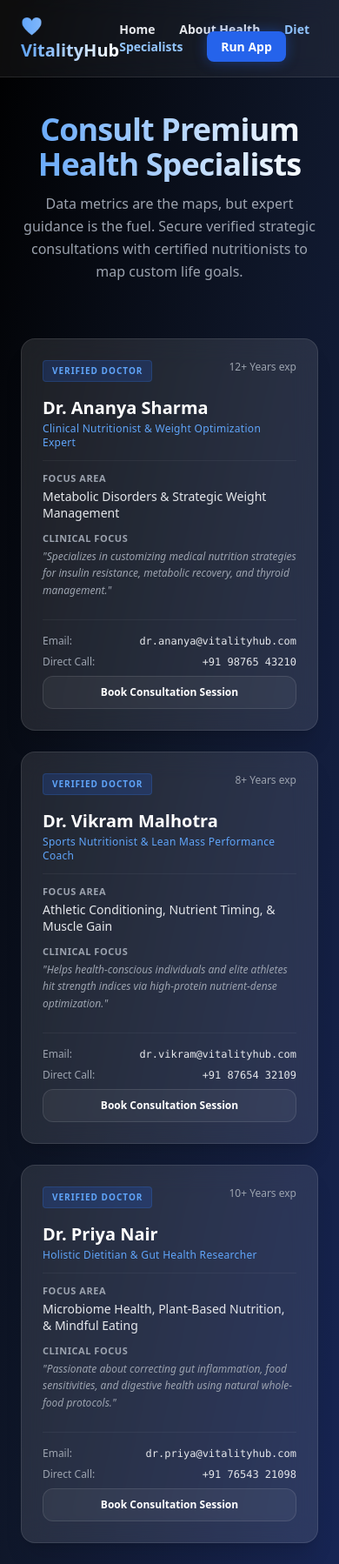
After one commit to dishika-banwale85/BMI-project, a Django app: page /specialists/ in a window 390 px wide. The commit adds this page. Shown: the whole page at 87% size. Run offline with Django 5.2, Linux system fonts and the light colour scheme; some libraries are stand-ins or nearby versions.

Commit message:
Integrated specialist doctor directory page with responsive contact items

```diff
--- a/calculator/templates/calculator/base.html
+++ b/calculator/templates/calculator/base.html
@@ -17,7 +17,7 @@
             <div class="space-x-6 text-sm font-semibold">
                 <a href="{% url 'home' %}" class="hover:text-blue-400 transition-colors">Home</a>
                 <a href="{% url 'about' %}" class="hover:text-blue-400 transition-colors">About Health</a>
-                <a href="{% url 'calculator' %}" class="bg-blue-600 hover:bg-blue-500 text-white px-4 py-2 rounded-lg transition-all shadow-[0_0_15px_rgba(37,99,235,0.4)]">
+                <a href="{% url 'specialists' %}" class="hover:text-blue-400 transition-colors text-blue-300">Diet Specialists</a> <a href="{% url 'calculator' %}" class="bg-blue-600 hover:bg-blue-500 text-white px-4 py-2 rounded-lg transition-all shadow-[0_0_15px_rgba(37,99,235,0.4)]">
                     Run App
                 </a>
             </div>
@@ -28,5 +28,6 @@
         {% block content %}{% endblock %}
     </main>
 
+
 </body>
 </html>
--- /dev/null
+++ b/calculator/templates/calculator/specialists.html
@@ -0,0 +1,64 @@
+{% extends 'calculator/base.html' %}
+
+{% block title %}Expert Directory - VitalityHub{% endblock %}
+
+{% block content %}
+<div class="space-y-8 max-w-5xl mx-auto">
+
+    <div class="text-center space-y-3 py-4">
+        <h1 class="text-4xl font-extrabold tracking-tight text-transparent bg-clip-text bg-gradient-to-r from-blue-400 to-white">
+            Consult Premium Health Specialists
+        </h1>
+        <p class="text-gray-400 text-base max-w-2xl mx-auto leading-relaxed">
+            Data metrics are the maps, but expert guidance is the fuel. Secure verified strategic consultations with certified nutritionists to map custom life goals.
+        </p>
+    </div>
+
+    <div class="grid grid-cols-1 md:grid-cols-3 gap-6 pt-4">
+        {% for doctor in doctors %}
+        <div class="bg-white/10 backdrop-blur-lg border border-white/10 hover:border-blue-500/30 rounded-2xl p-6 flex flex-col justify-between shadow-xl transition-all duration-300 transform hover:-translate-y-1">
+            <div>
+                <div class="flex justify-between items-start mb-4">
+                    <span class="bg-blue-600/20 text-blue-400 border border-blue-500/20 text-[10px] uppercase font-bold tracking-widest px-2.5 py-1 rounded">
+                        Verified Doctor
+                    </span>
+                    <span class="text-xs text-gray-400 font-medium">{{ doctor.experience }} exp</span>
+                </div>
+
+                <h3 class="text-xl font-bold text-white mb-0.5">{{ doctor.name }}</h3>
+                <p class="text-xs text-blue-400 font-medium tracking-wide mb-3">{{ doctor.role }}</p>
+
+                <hr class="border-white/5 mb-3">
+
+                <div class="space-y-3">
+                    <div>
+                        <h4 class="text-[11px] uppercase tracking-wider font-bold text-gray-400">Focus Area</h4>
+                        <p class="text-sm text-gray-200 mt-0.5 leading-snug">{{ doctor.specialty }}</p>
+                    </div>
+                    <div>
+                        <h4 class="text-[11px] uppercase tracking-wider font-bold text-gray-400">Clinical Focus</h4>
+                        <p class="text-xs text-gray-400 mt-0.5 leading-relaxed italic">"{{ doctor.bio }}"</p>
+                    </div>
+                </div>
+            </div>
+
+            <div class="mt-6 pt-4 border-t border-white/5 space-y-2 text-xs">
+                <div class="flex justify-between text-gray-400">
+                    <span>Email:</span>
+                    <span class="text-gray-200 font-mono select-all">{{ doctor.email }}</span>
+                </div>
+                <div class="flex justify-between text-gray-400 mb-4">
+                    <span>Direct Call:</span>
+                    <span class="text-gray-200 font-mono">{{ doctor.phone }}</span>
+                </div>
+                <a href="mailto:{{ doctor.email }}?subject=VitalityHub Consultation Query"
+                   class="block text-center bg-white/5 hover:bg-blue-600 border border-white/10 hover:border-blue-500 text-white font-bold py-2.5 rounded-xl transition-all duration-200 mt-2">
+                    Book Consultation Session
+                </a>
+            </div>
+        </div>
+        {% endfor %}
+    </div>
+
+</div>
+{% endblock %}
--- a/calculator/urls.py
+++ b/calculator/urls.py
@@ -5,4 +5,5 @@ urlpatterns = [
     path('', views.home, name='home'),
     path('about/', views.about, name='about'),
     path('calculator/', views.calculator_view, name='calculator'),
+    path('specialists/', views.specialists, name='specialists'),
 ]
--- a/calculator/views.py
+++ b/calculator/views.py
@@ -125,3 +125,35 @@ def calculator_view(request):
         'file_results': file_results,
         'file_description': file_description
     })
+def specialists(request):
+    # Roster of expert medical nutritionist and dietitian profiles
+    doctors = [
+        {
+            "name": "Dr. Ananya Sharma",
+            "role": "Clinical Nutritionist & Weight Optimization Expert",
+            "experience": "12+ Years",
+            "email": "dr.ananya@vitalityhub.com",
+            "phone": "+91 98765 43210",
+            "specialty": "Metabolic Disorders & Strategic Weight Management",
+            "bio": "Specializes in customizing medical nutrition strategies for insulin resistance, metabolic recovery, and thyroid management."
+        },
+        {
+            "name": "Dr. Vikram Malhotra",
+            "role": "Sports Nutritionist & Lean Mass Performance Coach",
+            "experience": "8+ Years",
+            "email": "dr.vikram@vitalityhub.com",
+            "phone": "+91 87654 32109",
+            "specialty": "Athletic Conditioning, Nutrient Timing, & Muscle Gain",
+            "bio": "Helps health-conscious individuals and elite athletes hit strength indices via high-protein nutrient-dense optimization."
+        },
+        {
+            "name": "Dr. Priya Nair",
+            "role": "Holistic Dietitian & Gut Health Researcher",
+            "experience": "10+ Years",
+            "email": "dr.priya@vitalityhub.com",
+            "phone": "+91 76543 21098",
+            "specialty": "Microbiome Health, Plant-Based Nutrition, & Mindful Eating",
+            "bio": "Passionate about correcting gut inflammation, food sensitivities, and digestive health using natural whole-food protocols."
+        }
+    ]
+    return render(request, 'calculator/specialists.html', {'doctors': doctors})
```
